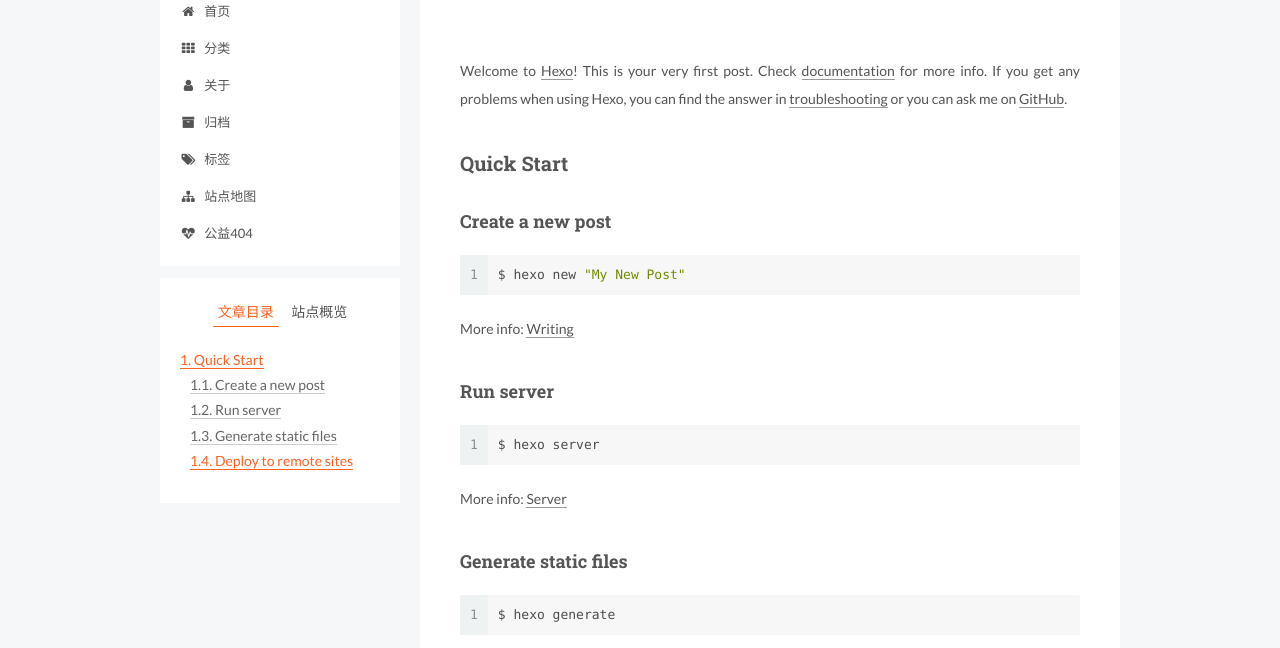
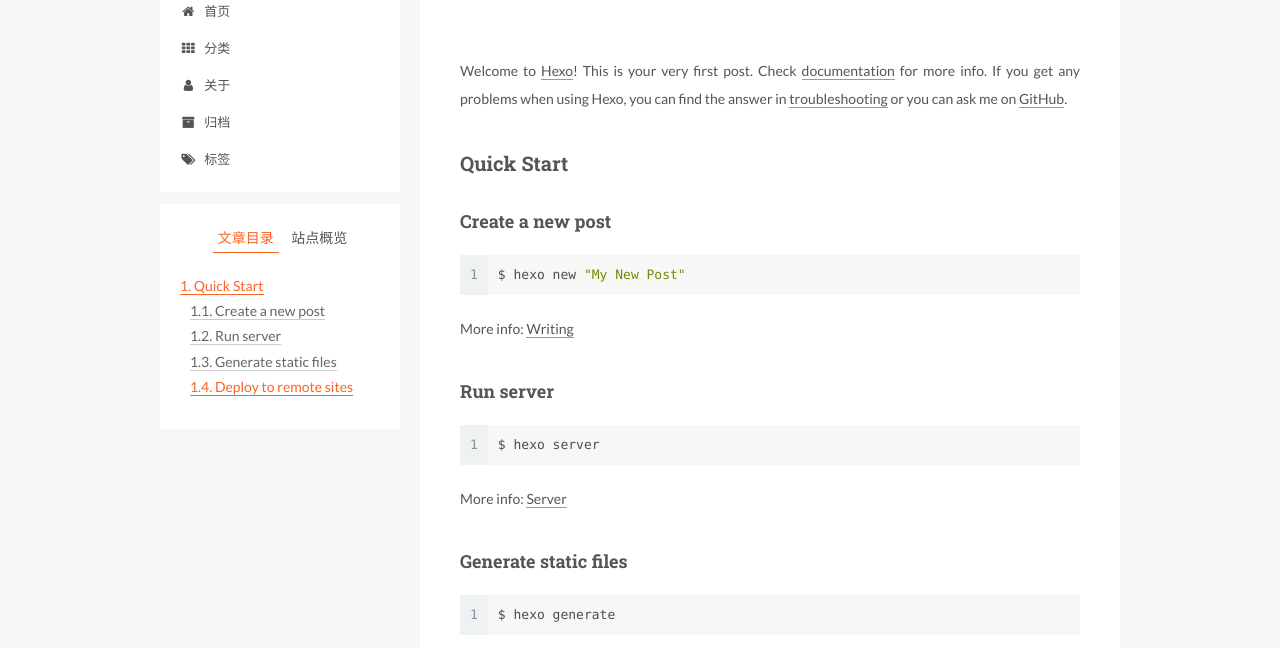
Before and after one commit to GreenMountain-Yang/GreenMountain-Yang.github.io, a plain HTML site: page 2017/04/22/hello-world/index.html in a window 1280 px wide. Shown: the part 152-800 px from the top of the page. Drawn offline with Linux system fonts and the light colour scheme.

Commit message:
Site updated: 2017-04-23 12:51:32

```diff
--- a/2017/04/22/hello-world/index.html
+++ b/2017/04/22/hello-world/index.html
@@ -247,26 +247,6 @@
               <i class="menu-item-icon fa fa-fw fa-tags"></i> <br />
 
             标签
-          </a>
-        </li>
-
-
-        <li class="menu-item menu-item-sitemap">
-          <a href="/sitemap.xml" rel="section">
-
-              <i class="menu-item-icon fa fa-fw fa-sitemap"></i> <br />
-
-            站点地图
-          </a>
-        </li>
-
-
-        <li class="menu-item menu-item-commonweal">
-          <a href="/404.html" rel="section">
-
-              <i class="menu-item-icon fa fa-fw fa-heartbeat"></i> <br />
-
-            公益404
           </a>
         </li>
 
--- a/css/main.css
+++ b/css/main.css
@@ -1695,7 +1695,7 @@ pre .javascript .function {
   width: 4px;
   height: 4px;
   border-radius: 50%;
-  background: #ffaad4;
+  background: #ff58ff;
 }
 .links-of-blogroll {
   font-size: 13px;
```
Also changed, not shown: 2017/04/23/my-first-blog/index.html (+0 -20 lines), about/index.html (+0 -20 lines), archives/2017/04/index.html (+0 -20 lines), archives/2017/index.html (+0 -20 lines), archives/index.html (+0 -20 lines), categories/Linux/index.html (+0 -20 lines), categories/index.html (+0 -20 lines), index.html (+0 -20 lines), tags/blog/index.html (+0 -20 lines), tags/index.html (+0 -20 lines).
